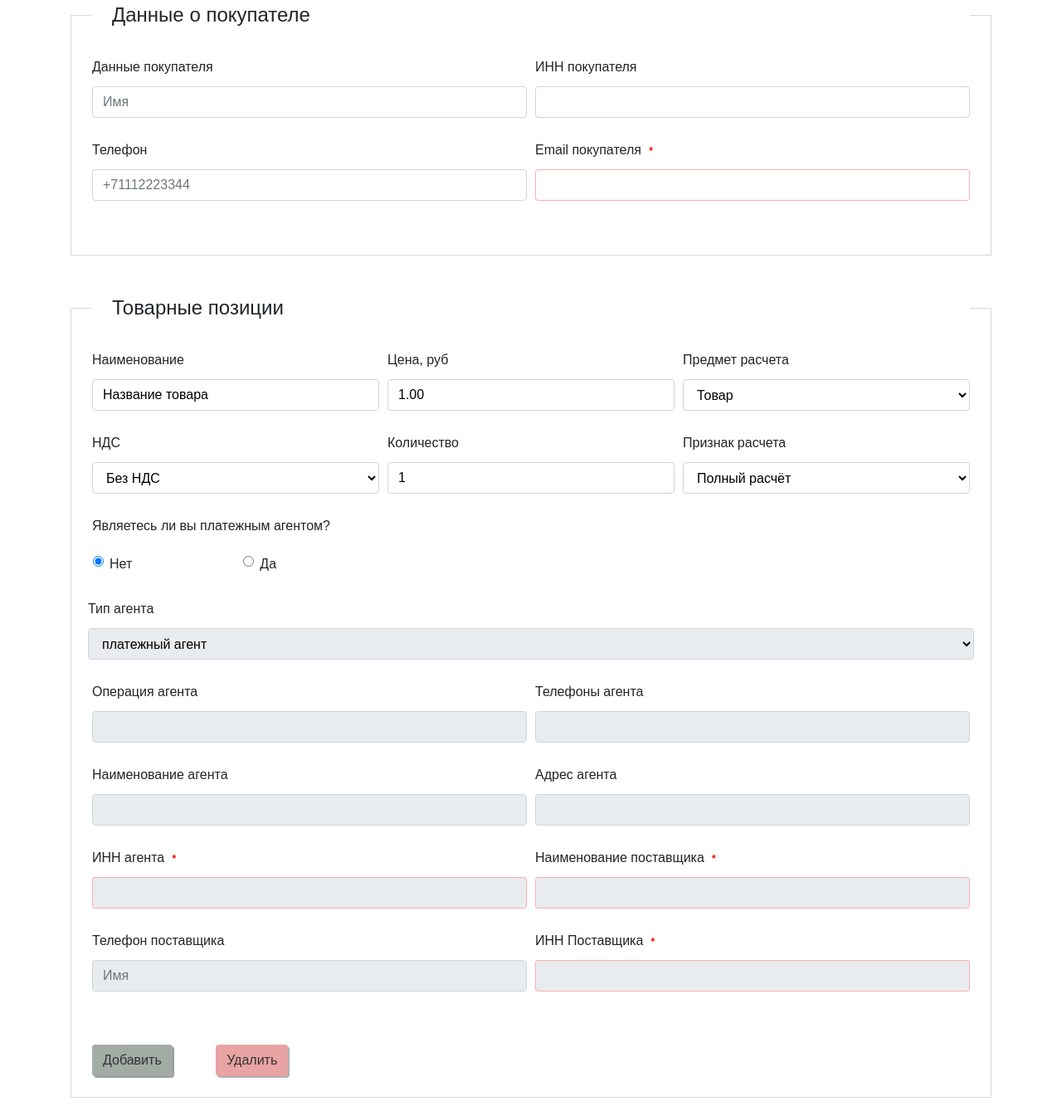
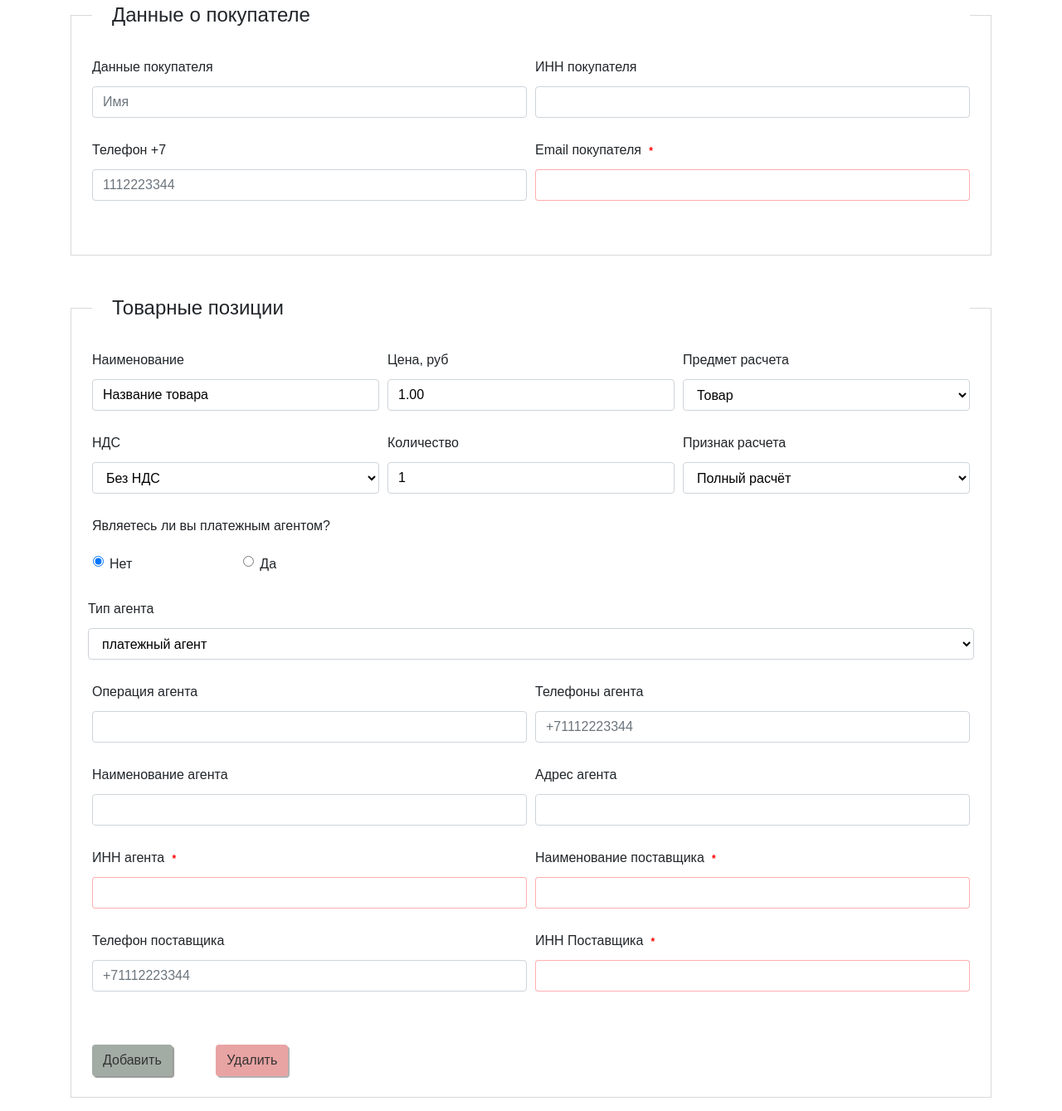
Before and after one commit to ANSNEKIT/ecom_new_lk, a website: page source/index.html in a window 1280 px wide. Shown: the part 301-1640 px from the top of the page at 83% size. Drawn offline with Linux system fonts and the light colour scheme.

Commit message:
Внесены исправления в атрибуты

```diff
--- a/source/index.html
+++ b/source/index.html
@@ -60,7 +60,7 @@
           </div>
           <div class="col-md-6 mb-4">
             <label for="customer_taxNumber">ИНН покупателя</label>
-            <input type="text" class="form-control" id="customer_taxNumber" placeholder="" value=""
+            <input type="number" class="form-control" id="customer_taxNumber" placeholder="" value=""
                    name="customer.taxNumber" pattern="[0-9]{10}">
             <div class="valid-tooltip"></div>
           </div>
@@ -68,15 +68,15 @@
 
         <div class="form-row">
           <div class="col-md-6 mb-4">
-            <label for="customer_phone">Телефон</label>
-            <input type="tel" class="form-control" id="customer_phone" placeholder="+71112223344" value=""
-                   name="customer.phone">
+            <label for="customer_phone">Телефон +7</label>
+            <input type="tel" class="form-control" id="customer_phone" placeholder="1112223344" value=""
+                   name="customer.phone" pattern="[0-9]{10}">
             <div class="valid-tooltip"></div>
           </div>
           <div class="col-md-6 mb-4">
             <label for="customer_email">Email покупателя <span class="badge label-required">*</span></label>
             <input type="email" class="form-control inp-required" id="customer_email" placeholder="" value=""
-                   name="customer.email" pattern="(?:[a-z0-9!#$%&'*+/=?^_`{|}~-]+(?:\.[a-z0-9!#$%&'*+/=?^_`{|}~-]+)*|"(?:[\x01-\x08\x0b\x0c\x0e-\x1f\x21\x23-\x5b\x5d-\x7f]|\\[\x01-\x09\x0b\x0c\x0e-\x7f])*")@(?:(?:[a-z0-9](?:[a-z0-9-]*[a-z0-9])?\.)+[a-z0-9](?:[a-z0-9-]*[a-z0-9])?|\[(?:(?:25[0-5]|2[0-4][0-9]|[01]?[0-9][0-9]?)\.){3}(?:25[0-5]|2[0-4][0-9]|[01]?[0-9][0-9]?|[a-z0-9-]*[a-z0-9]:(?:[\x01-\x08\x0b\x0c\x0e-\x1f\x21-\x5a\x53-\x7f]|\\[\x01-\x09\x0b\x0c\x0e-\x7f])+)\])"
+                   name="customer.email" pattern="[a-z0-9\.@-]+"
                    required>
             <div class="valid-tooltip">Введите корретный email без заглавных символов. Пример: test-one@indextest.ru</div>
           </div>
@@ -84,7 +84,7 @@
       </div>
     </fieldset>
 
-    <fieldset class="FormGroup3 mb-5">
+    <fieldset class="FormGroupProduct mb-5">
       <legend class="pl-4">Товарные позиции</legend>
 
       <div class="form-group goods">
@@ -173,8 +173,8 @@
         </div>
       </div>
 
-      <fieldset class="form-group agentGoods" disabled>
-        <!--d-none-->
+      <fieldset class="form-group agentGoods " >
+        <!--d-none  disabled visuallyHidden-->
         <div class="form-row mb-4">
           <label for="items_0_agentType">Тип агента</label>
           <select class="form-control" id="items_0_agentType" name="items[0].agentType">
@@ -195,7 +195,8 @@
           </div>
           <div class="col-md-6">
             <label for="items_0_agentPhones">Телефоны агента</label>
-            <input type="text" class="form-control" id="items_0_agentPhones" name="items[0].agentPhones" placeholder="" value="" >
+            <input type="tel" class="form-control" id="items_0_agentPhones" name="items[0].agentPhones"
+                   placeholder="+71112223344" value="" pattern="[0-9\+]{12}">
             <div class="valid-tooltip"></div>
           </div>
         </div>
@@ -203,13 +204,13 @@
         <div class="form-row mb-4">
           <div class="col-md-6">
             <label for="items_0_agentName">Наименование агента</label>
-            <input type="tel" class="form-control" id="items_0_agentName" name="items[0].agentName" placeholder=""
+            <input type="text" class="form-control" id="items_0_agentName" name="items[0].agentName" placeholder=""
                    value="">
             <div class="valid-tooltip"></div>
           </div>
           <div class="col-md-6">
             <label for="items_0_agentAddress">Адрес агента</label>
-            <input type="email" class="form-control" id="items_0_agentAddress" name="items[0].agentAddress" placeholder="" value="" required>
+            <input type="text" class="form-control" id="items_0_agentAddress" name="items[0].agentAddress" placeholder="" value="">
             <div class="valid-tooltip"></div>
           </div>
         </div>
@@ -217,7 +218,7 @@
         <div class="form-row mb-4">
           <div class="col-md-6">
             <label for="items_0_agentTaxNumber">ИНН агента <span class="badge label-required">*</span></label>
-            <input type="text" class="form-control inp-required" id="items_0_agentTaxNumber" name="items[0].agentTaxNumber"
+            <input type="number" class="form-control inp-required" id="items_0_agentTaxNumber" name="items[0].agentTaxNumber"
                    pattern="[0-9]{10}" required>
             <div class="valid-tooltip"></div>
           </div>
@@ -232,12 +233,16 @@
         <div class="form-row">
           <div class="col-md-6">
             <label for="items_0_supplierPhones">Телефон поставщика</label>
-            <input type="tel" class="form-control" id="items_0_supplierPhones" name="items[0].supplierPhones" placeholder="Имя" value="" >
+            <input type="tel" class="form-control" id="items_0_supplierPhones" name="items[0].supplierPhones"
+                   placeholder="+71112223344" value="" >
             <div class="valid-tooltip"></div>
           </div>
           <div class="col-md-6">
-            <label for="items_0_supplierTaxNumber">ИНН Поставщика <span class="badge label-required">*</span></label>
-            <input type="email" class="form-control inp-required" id="items_0_supplierTaxNumber" name="items[0].supplierTaxNumber"
+            <label for="items_0_supplierTaxNumber">ИНН Поставщика
+              <span class="badge label-required">*</span>
+            </label>
+            <input type="number" class="form-control inp-required" id="items_0_supplierTaxNumber"
+                   name="items[0].supplierTaxNumber"
                    pattern="[0-9]{10}" required>
             <div class="valid-tooltip"></div>
           </div>
@@ -277,9 +282,8 @@
 
     </fieldset>
 
-    <div class="form-group mb-5"><button type="submit" class="btn btn-primary btn-lg mr-5"
-                                         value="submit">Создать чек
-    </button>
+    <div class="form-group mb-5">
+      <button type="submit" class="btn btn-primary btn-lg mr-5" value="submit">Создать чек</button>
     <a href="https://app.ecomkassa.ru/admin/orders" class="btn btn-outline-secondary btn-lg">Отмена</a></div>
 
   </form>
--- a/source/sass/_core.scss
+++ b/source/sass/_core.scss
@@ -1,13 +1,17 @@
 body{
   font-family: "OpenSans", "Arial", "Tahoma", sans-serif;
   @include fontParams();
+}
+
+.visuallyHidden {
+  @include visuallyHidden();
 }
 
 .page-header {
 
 }
 
-.FormGroup2, .FormGroup3, .FormGroup4 {
+.FormGroup2, .FormGroup3, .FormGroupProduct {
   border: 1px solid rgba(180, 180, 180, 0.5);
   padding: 25px;
 }
--- a/source/sass/_mixins.scss
+++ b/source/sass/_mixins.scss
@@ -3,3 +3,17 @@
   line-height: $lineHeight;
   font-weight: $fontWeight;
 }
+
+@mixin visuallyHidden() {
+  position: absolute;
+
+  width: 1px;
+  height: 1px;
+  margin: -1px;
+  border: 0;
+  padding: 0;
+
+  white-space: nowrap;
+  clip: rect(0 0 0 0);
+  overflow: hidden;
+}
```
Also changed, not shown: source/css/style.css, source/css/style.min.css.
